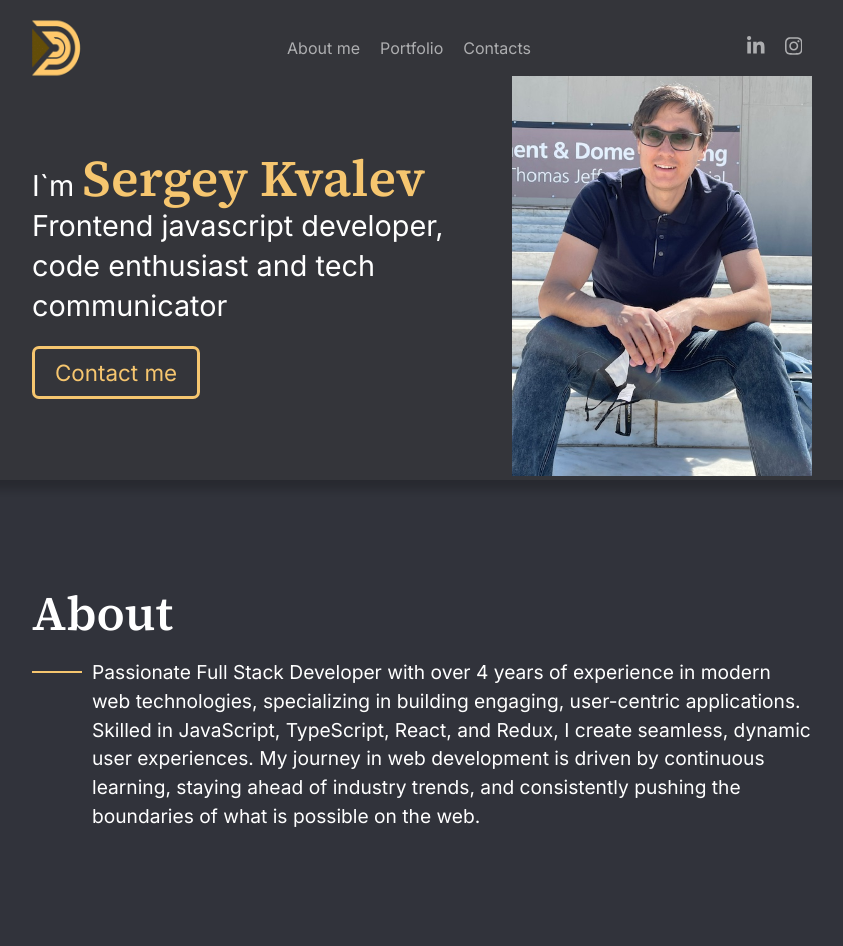
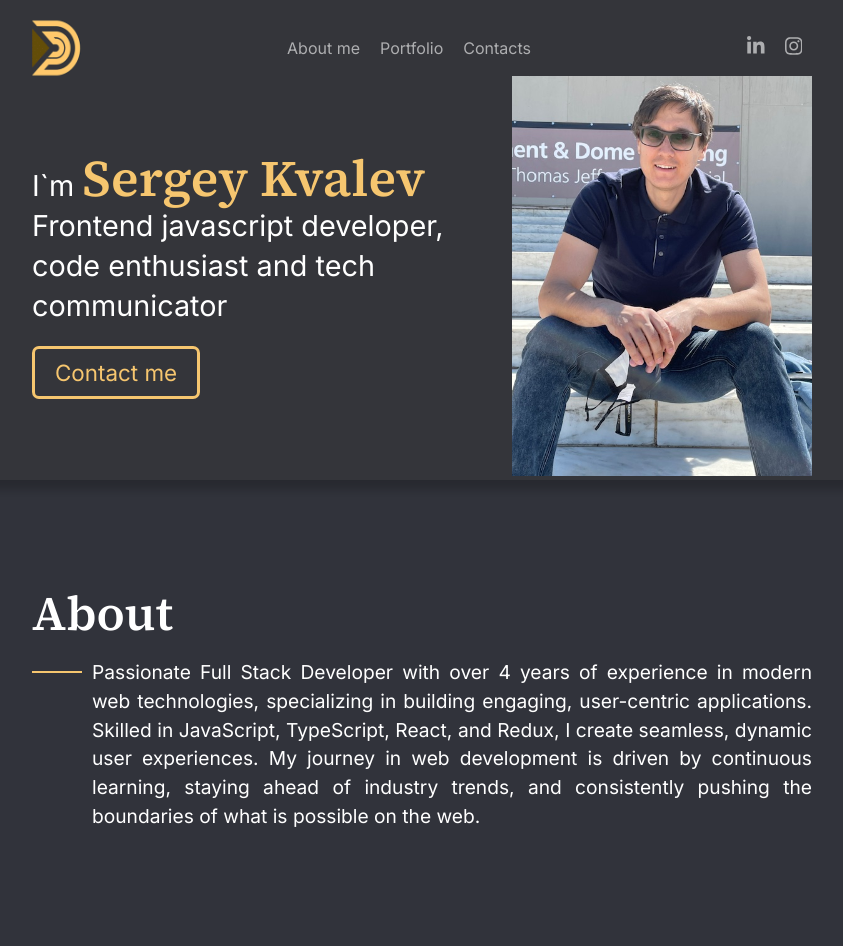
Before and after one commit to SergeyKhvalev83/dev_portfolio, a Next.js app: page / in a window 1280 px wide. Shown: the top 946 px of the page, without its empty margins (218-1061 px from the left). Built offline with nearby package versions, Linux system fonts and the light colour scheme.

Commit message:
text align justify about section

```diff
--- a/app/components/AboutMeSection.tsx
+++ b/app/components/AboutMeSection.tsx
@@ -8,7 +8,7 @@ const AboutMeSection = () => {
   return (
     <section id="about" className={classes}>
       <div className="center">
-        <h2> About </h2>{" "}
+        <h2> About </h2>
         <p>
         Passionate Full Stack Developer with over 4 years of experience in modern web technologies, specializing in building engaging, user-centric applications. Skilled in JavaScript, TypeScript, React, and Redux, I create seamless, dynamic user experiences. My journey in web development is driven by continuous learning, staying ahead of industry trends, and consistently pushing the boundaries of what is possible on the web.
         </p>
--- a/app/styles/about.scss
+++ b/app/styles/about.scss
@@ -14,6 +14,7 @@ section#about p{
   padding-left: 60px;
   line-height: 1.8rem;
   font-size: 1.2rem;
+  text-align: justify;
 }
 
 section#about p::before{
```
